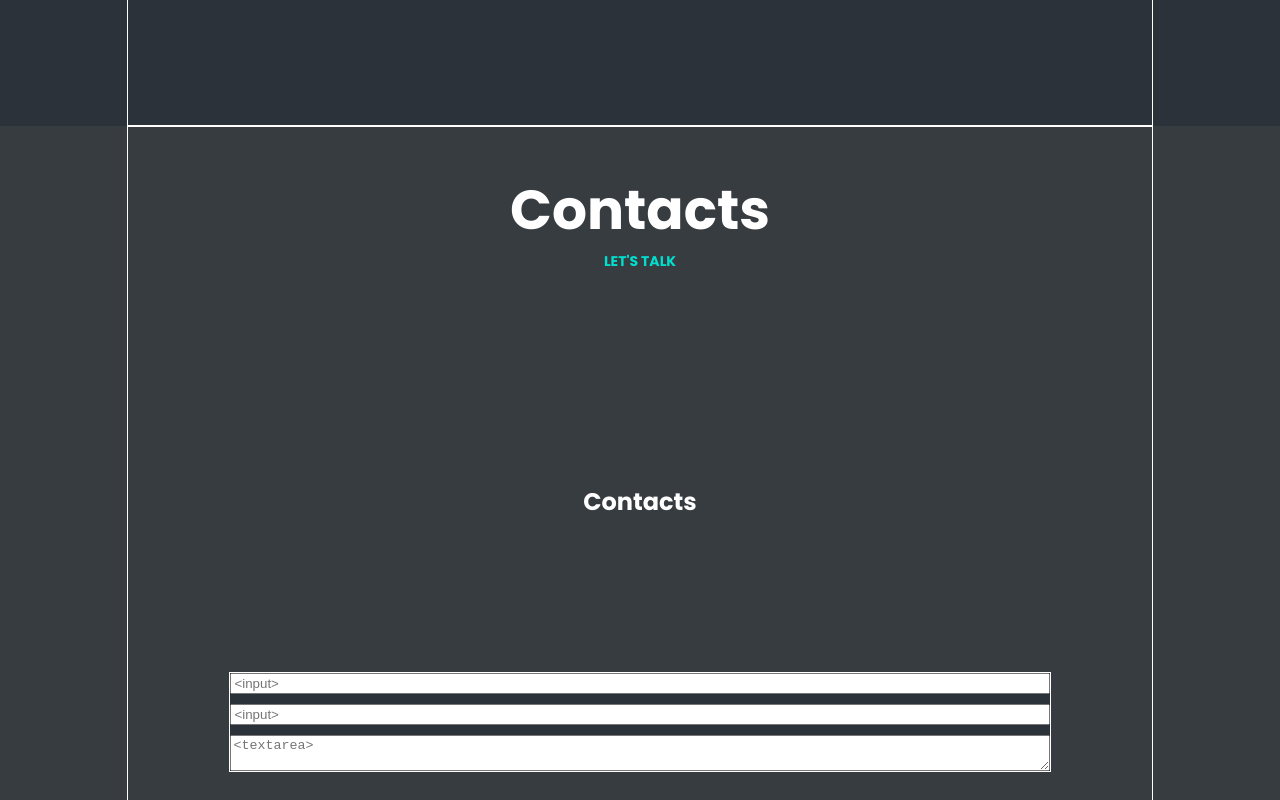
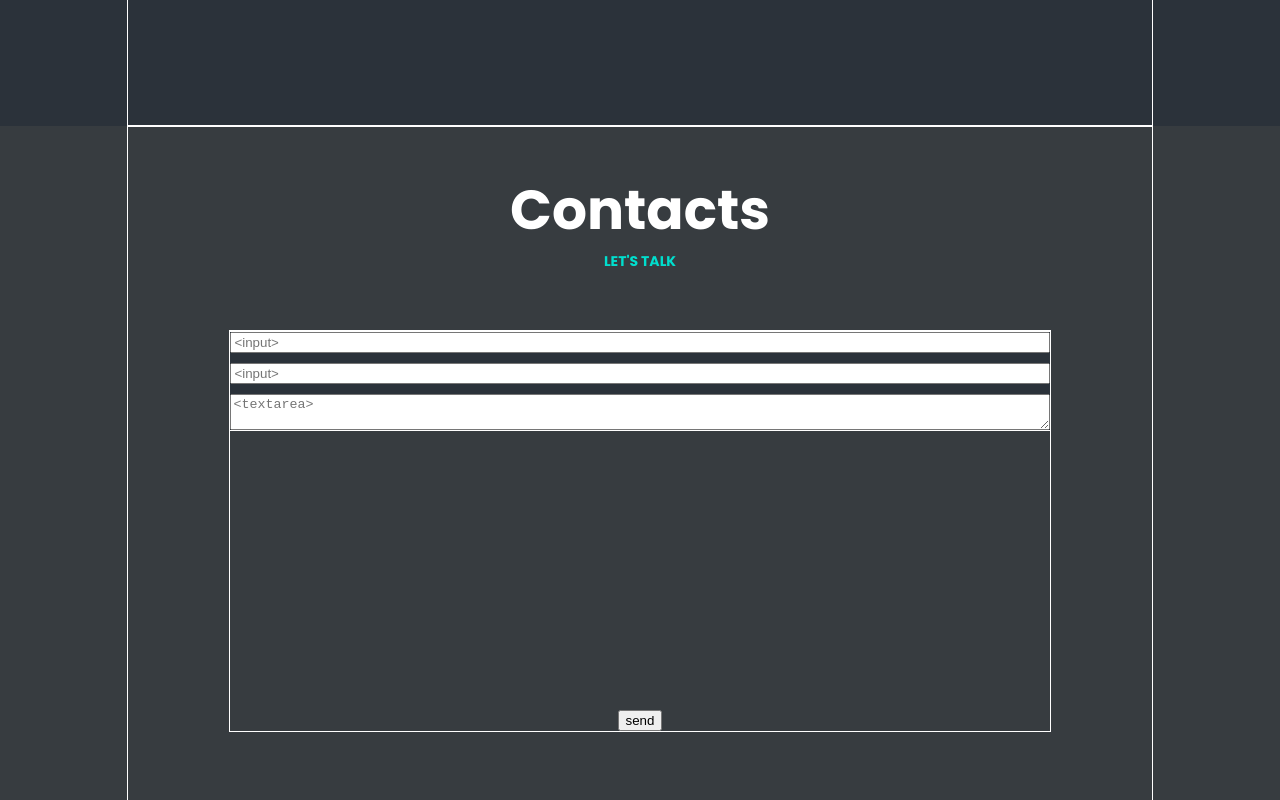
Before and after one commit to LaV0n/cv, a React (Create React App) app: page / in a window 1280 px wide. Shown: the part 2280-3080 px from the top of the page. Built offline with nearby package versions, Linux system fonts and the light colour scheme.

Commit message:
start work with contacts

```diff
--- a/src/contacts/Contacts.js
+++ b/src/contacts/Contacts.js
@@ -1,5 +1,5 @@
 import React from 'react';
-import style from "./Contacts.module.css";
+import style from "./Contacts.module.scss";
 import styleContainer from "./../common/styles/Container.module.css"
 import {Title} from "../common/components/title/Title";
 
@@ -9,7 +9,7 @@ export const Contacts = () => {
         <div className={style.contactsBlock}>
             < div className={`${styleContainer.container} ${style.contactsContainer}`}>
                 <Title title={'Contacts'} description ={'LET\'S TALK'}/>
-                <h2>Contacts</h2>
+                <div className={style.block}>
                     <form className={style.form}>
                         <input placeholder="<input>"/>
                         <input placeholder="<input>"/>
@@ -18,5 +18,6 @@ export const Contacts = () => {
                     <button type='submit'>send</button>
                 </div>
             </div>
+        </div>
     );
 }
--- a/src/contacts/Contacts.module.css
+++ /dev/null
@@ -1,25 +0,0 @@
-.contactsBlock {
-    height: 100vh;
-    background-color: var(--secondColor);
-}
-
-.contactsContainer {
-    align-items: center;
-    justify-content: space-between;
-    flex-direction: column;
-    color: white;
-}
-
-.form {
-    border: 1px solid white;
-    width: 80%;
-    display: flex;
-    flex-direction: column;
-    gap: 10px;
-    background-color: var(--mainColor);
-}
-@media screen and (max-width: 768px){
-    .form{
-        width: 100%;
-    }
-}
--- /dev/null
+++ b/src/contacts/Contacts.module.scss
@@ -0,0 +1,32 @@
+@import "../common/styles/sass/variables";
+
+.contactsBlock {
+    height: 100%;
+    background-color: $secondColor;
+    .contactsContainer {
+        align-items: center;
+        flex-direction: column;
+        color: $textColor;
+        .block {
+            width: 80%;
+            height: 400px;
+            border: 1px solid;
+            display: flex;
+            align-items: center;
+            flex-direction: column;
+            justify-content: space-between;
+            .form {
+                border: 1px solid white;
+                width: 100%;
+                display: flex;
+                flex-direction: column;
+                gap: 10px;
+                background-color: $mainColor;
+            }
+            @media screen and (max-width: 768px){
+                width: 100%;
+            }
+
+        }
+    }
+}
```
Lines whose indentation alone changed are shown as unchanged.
